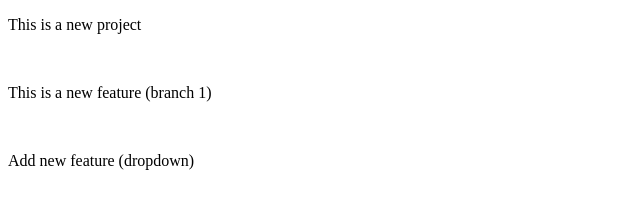
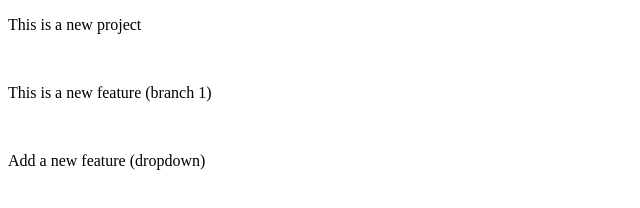
Before and after one commit to rahulkakireddy/LocalRepo, a plain HTML site: page index.html in a window 1280 px wide. Shown: the full height of the page, 0-640 px from the left. Drawn offline with Linux system fonts and the light colour scheme.

```diff
--- a/index.html
+++ b/index.html
@@ -10,6 +10,6 @@
     <br>
     <p> This is a new feature (branch 1) </p>
     <br>
-    <p> Add new feature (dropdown) </p>
+    <p> Add a new feature (dropdown) </p>
 </body>
 </html>
```
